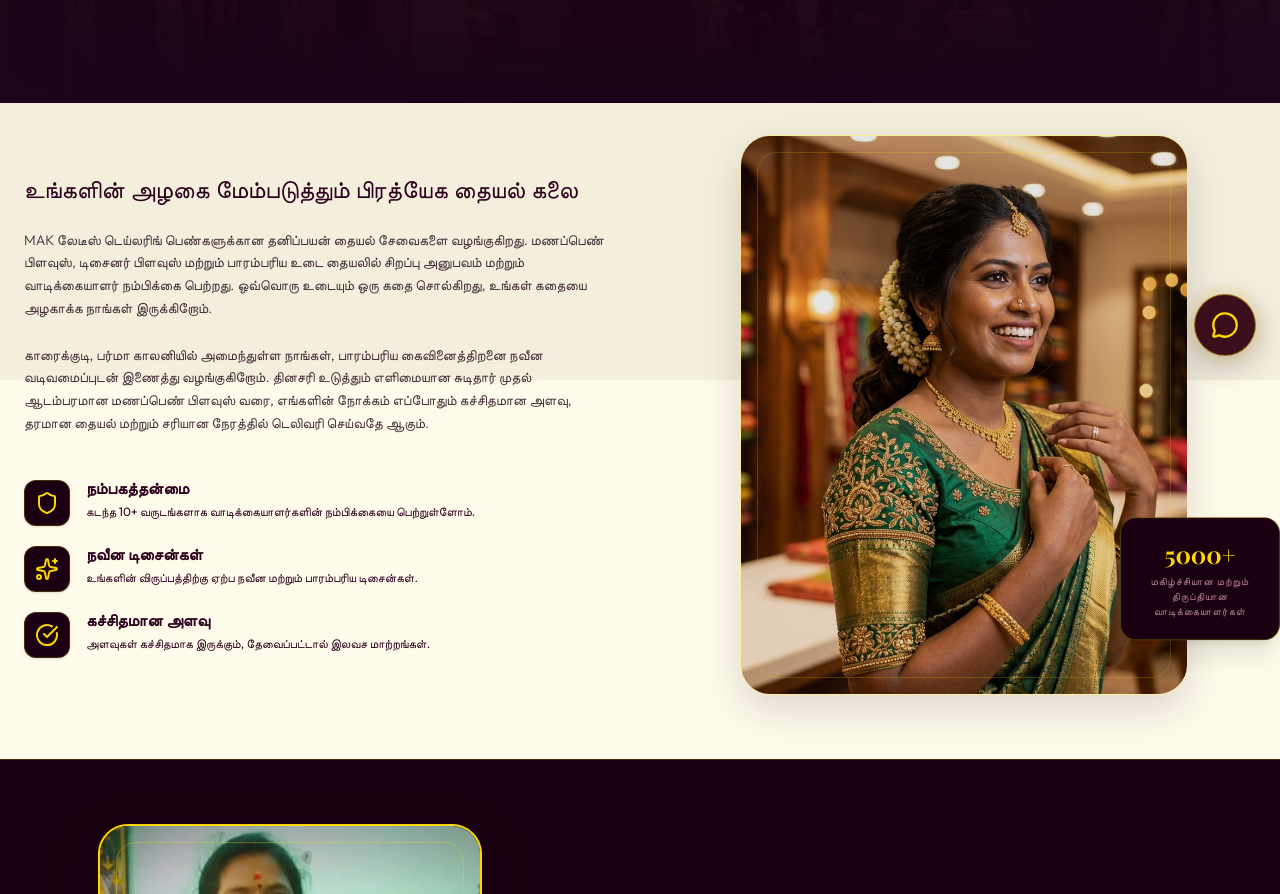
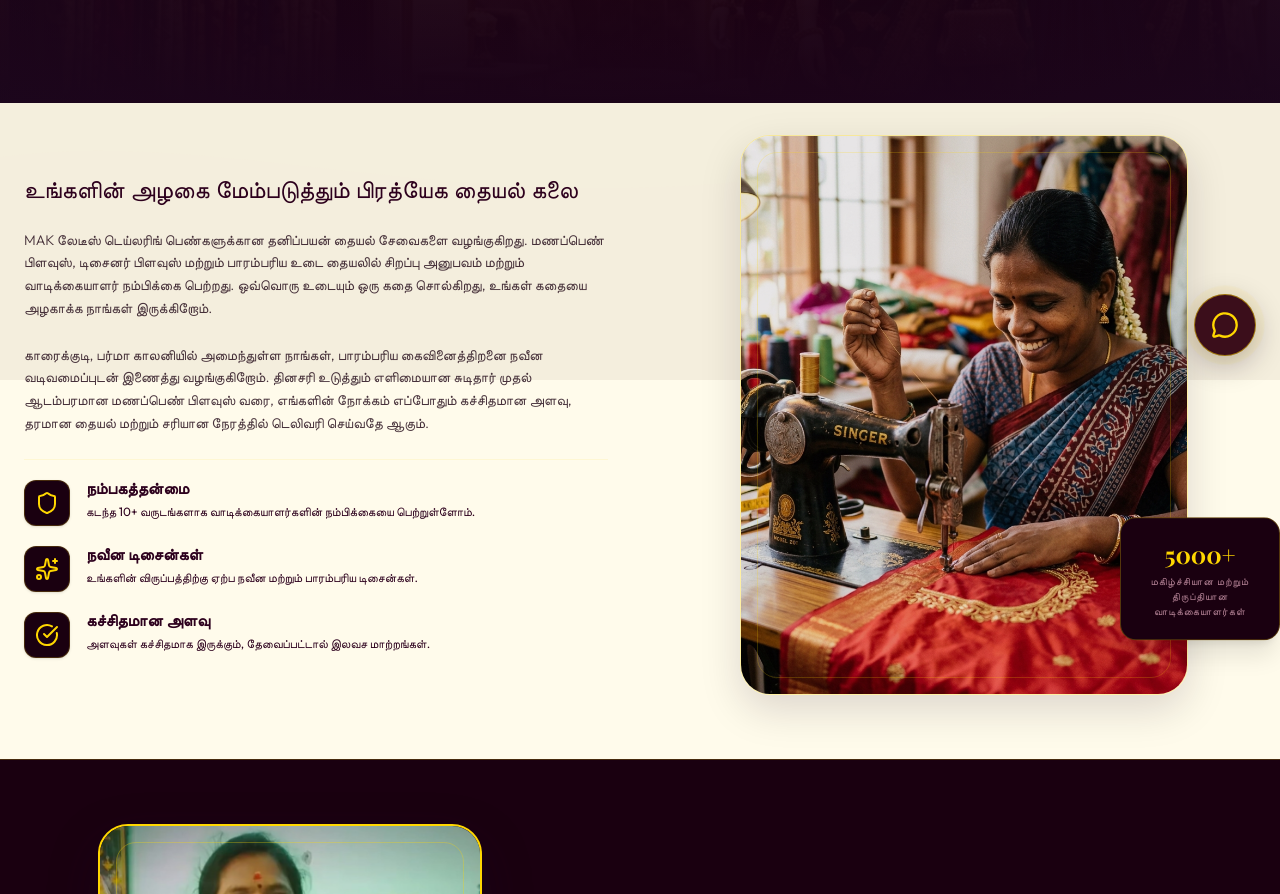
Before and after one commit to Pravin17-Hub/MAK, a Next.js app: page /about in a window 1280 px wide. Shown: the part 420-1314 px from the top of the page. Built offline with nearby package versions, Linux system fonts and the light colour scheme; a web font is replaced by a local one.

Commit message:
feat: replace happy customer image with happy tailor stitching fabric at a machine on about page

```diff
--- a/src/app/about/page.tsx
+++ b/src/app/about/page.tsx
@@ -96,7 +96,7 @@ export default function About() {
             <div className="relative w-full max-w-md aspect-[4/5] rounded-[30px] overflow-hidden border border-gold-500/30 shadow-[0_15px_40px_rgba(29,10,36,0.15)] group">
               <div className="absolute inset-0 bg-purple-950/10 z-10 transition-colors duration-300 group-hover:bg-purple-950/0" />
               <img
-                src="/happy-customer.png"
+                src="/happy-tailor.png"
                 alt="MAK Ladies Tailoring Craft"
                 className="w-full h-full object-cover transition-transform duration-700 group-hover:scale-105"
               />
```
Also changed, not shown: public/happy-tailor.png (added).
